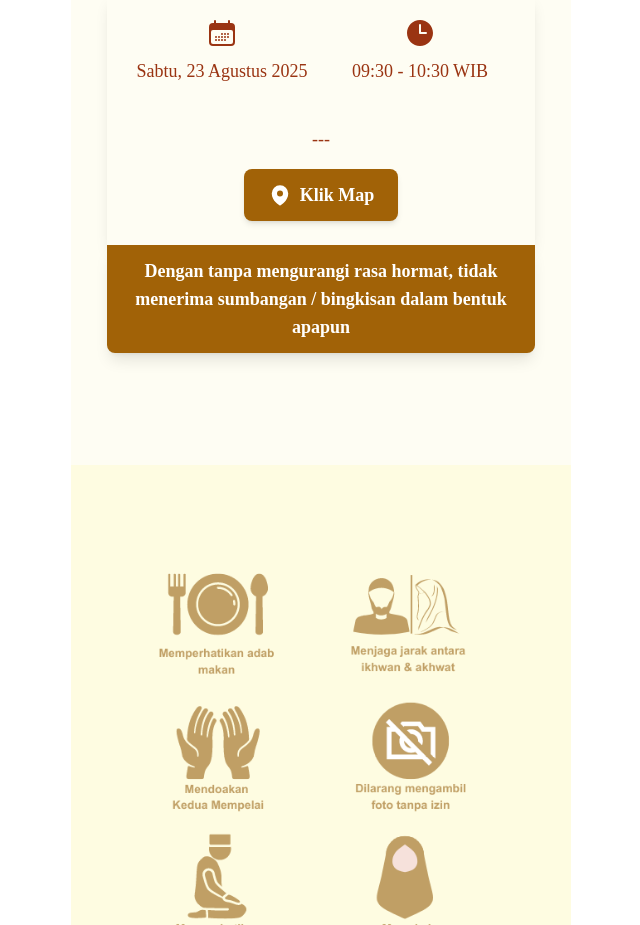
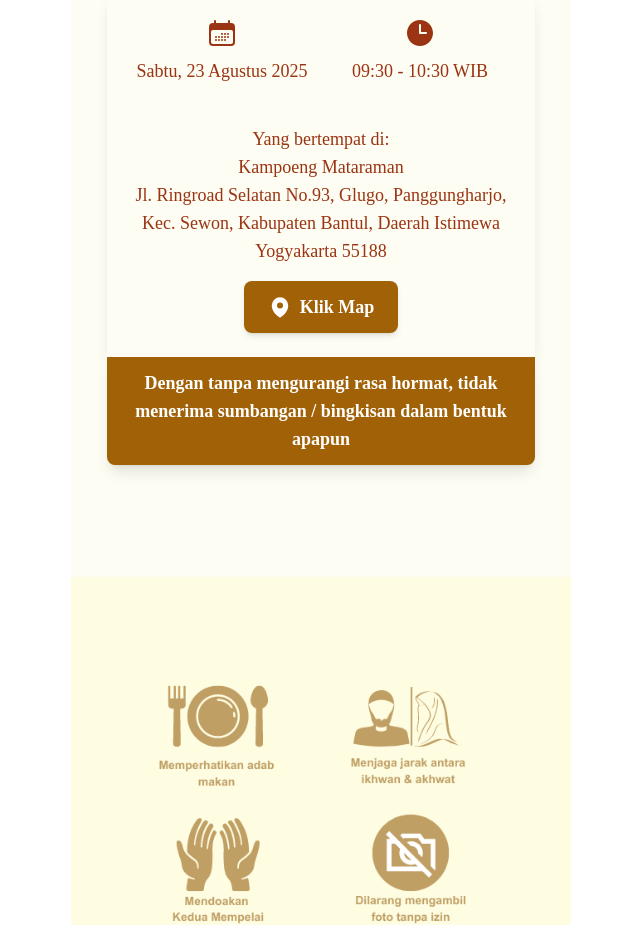
Before and after one commit to hanifahzakiyyah/undangan-walimah, a React (Vite) app: page / in a window 1280 px wide. Shown: the part 3460-4385 px from the top of the page, without its empty margins (319-959 px from the left). Built offline with nearby package versions, Linux system fonts and the light colour scheme; no server answers; the database is empty; a web font is replaced by a local one.

Commit message:
Update TanggalSection.jsx

```diff
--- a/src/TanggalSection.jsx
+++ b/src/TanggalSection.jsx
@@ -45,14 +45,12 @@ const TanggalSection = () => {
             </div>
             <div>
               <p className="text-lg mt-10" data-aos="fade-up-left" data-aos-duration="2000">
-                {/* Yang bertempat di: <br /> Waroeng Omah Sawah <br />
-                Miri, Timbulharjo, Kec. Sewon, Kabupaten Bantul,
-                Daerah Istimewa Yogyakarta 55185 */}
-                ---
+                Yang bertempat di: <br /> Kampoeng Mataraman <br />
+                Jl. Ringroad Selatan No.93, Glugo, Panggungharjo, Kec. Sewon, Kabupaten Bantul, Daerah Istimewa Yogyakarta 55188
               </p>
               <p data-aos="fade-up-left" data-aos-duration="2000" className="mt-4">
                 <a
-                  // href="https://maps.app.goo.gl/PgeDd7GqPQa9ccXC8"
+                  href="https://maps.app.goo.gl/QCKyGexxCxKTSFSFA"
                   target="_blank"
                   className="inline-flex items-center gap-2 px-6 py-3 text-lg font-semibold text-white bg-yellow-700 rounded-lg shadow-md hover:bg-orange-500 transition">
                   <MapPinIcon className="w-6 h-6" /> Klik Map
```
